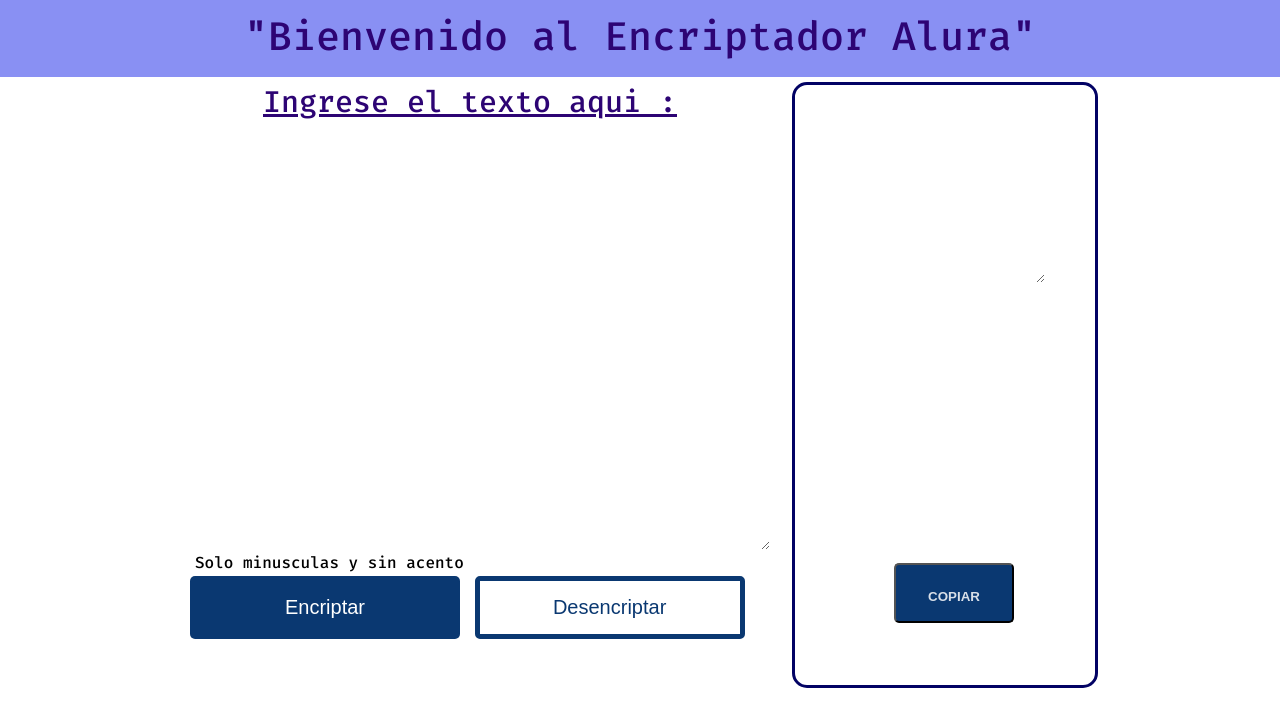
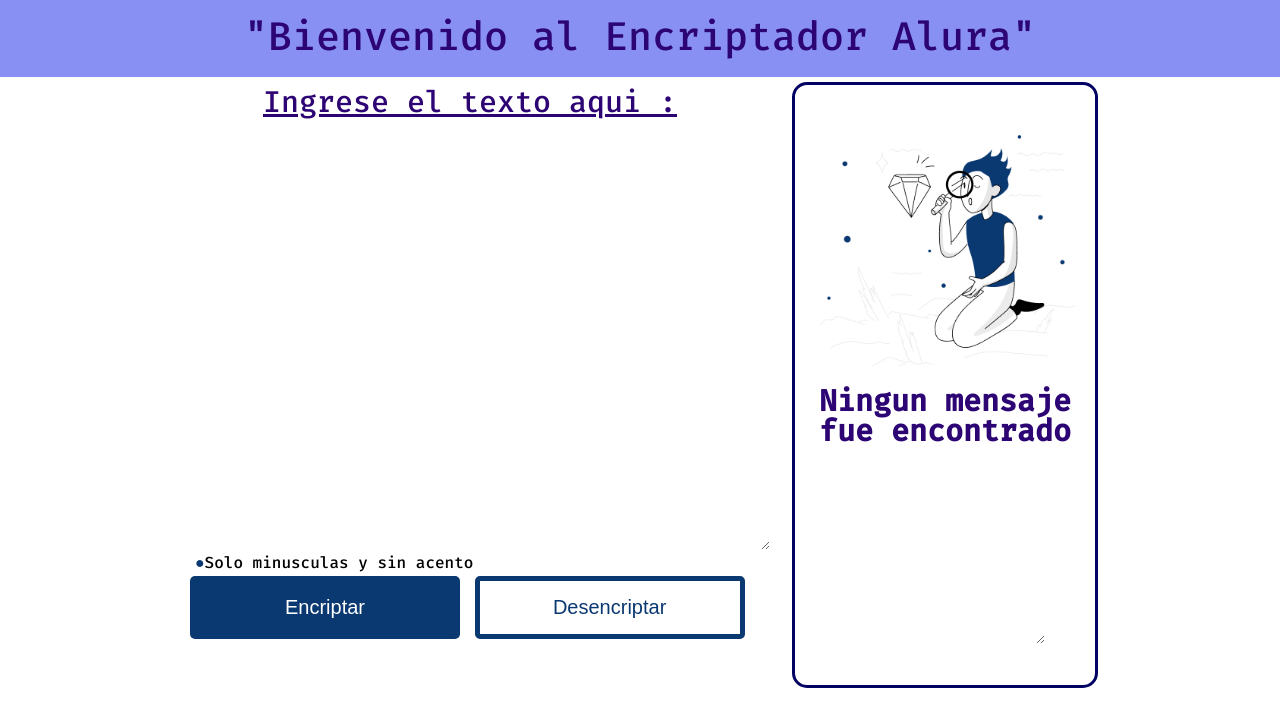
Before and after one commit to Nicolas-Fabian-Sanchez/proyecto-encriptador-, a plain HTML site: page index.html in a window 1280 px wide. Both pictures are taken after a click on the button "Encriptar". Shown: the part 91-800 px from the top of the page. Drawn offline with Linux system fonts and the light colour scheme.

Commit message:
ultimo cambio

```diff
--- a/fichero.js
+++ b/fichero.js
@@ -7,23 +7,33 @@
 */
 
 function encriptar(){
-      var texto = document.getElementById("textoDesencriptado").value.toLowerCase();/*aca le damos a la variable texto el valor de lo que hay dentro del textarea*/
+      var texto = document.getElementById("textoDesencriptado").value;/*aca le damos a la variable texto el valor de lo que hay dentro del textarea*/
       // utilizamos el metodo replace para recorer los caracteres del texto , la letra que se desea cambiar de pone entre / / :
       // la "i" se usa para que afecte tanto a mayusculas como a minusculas
       // la "g" se usa para que afecte a toda la linea u oracion
       // la "m" se usa para que afecte a multiples lineas o parrofos
+      // var verificar = /áéíóúA-Z/img;  de esta forma le digo que si encuentre estos caracteres en el texto lanze true
+      var verificar=/^[^áéíóúA-Z]+$/g // y con este comando le digo que me evite eso caracteres en el texto si los evita devuelve true
+      let textoverificado = verificar.test(texto);//con test recorro el texto y verifico que no esten esos caracteres si no estan devuelve true
+      console.log(textoverificado);
 
-      var txtsifrado = texto.replace(/e/igm,"enter");
-      var txtsifrado = txtsifrado.replace(/i/igm,"imes");
-      var txtsifrado = txtsifrado.replace(/o/igm,"ober");
-      var txtsifrado = txtsifrado.replace(/a/igm,"ai");
-      var txtsifrado = txtsifrado.replace(/u/igm,"ufat");
+      if (textoverificado == true){
 
-      document.getElementById("imgEncrip").style.display = "none" ;// aca le digo que al elemento imagen no lo muestre,hago lo mismo con el texto
-      document.getElementById("Tencriptador").style.display = "none";
-      document.getElementById("encriptadorTexto").innerHTML = txtsifrado; // con esto muestro en el encriptador el texto encriptado
-      document.getElementById("copiar").style.display = "show";
-      document.getElementById("copiar").style.display = "inherit";
+            var txtsifrado = texto.replace(/e/g,"enter");
+            var txtsifrado = txtsifrado.replace(/i/g,"imes");
+            var txtsifrado = txtsifrado.replace(/o/g,"ober");
+            var txtsifrado = txtsifrado.replace(/a/g,"ai");
+            var txtsifrado = txtsifrado.replace(/u/g,"ufat");
+
+            document.getElementById("imgEncrip").style.display = "none" ;// aca le digo que al elemento imagen no lo muestre,hago lo mismo con el texto
+            document.getElementById("Tencriptador").style.display = "none";
+            document.getElementById("encriptadorTexto").innerHTML = txtsifrado; // con esto muestro en el encriptador el texto encriptado
+            document.getElementById("copiar").style.display = "show";
+            document.getElementById("copiar").style.display = "inherit";
+
+      }else{
+          alert("Solo se aceptan minusculas sin acento!!")
+      }
 
 }
 
--- a/style.css
+++ b/style.css
@@ -43,6 +43,10 @@
 }
 .oracion{
     margin:  0 25px;
+}
+.oracion::before{
+    content: "●";
+    color: #0A3871;
 }
 .encriptador{
     grid-column: 2/3;
@@ -170,4 +174,12 @@
     main{
         width: 250px;
     }
+    .boton1{
+        display: block;
+        margin:3px auto;
+    }
+    .boton2{
+        display:block;
+        margin: 3px auto;
+    }
 }
```
